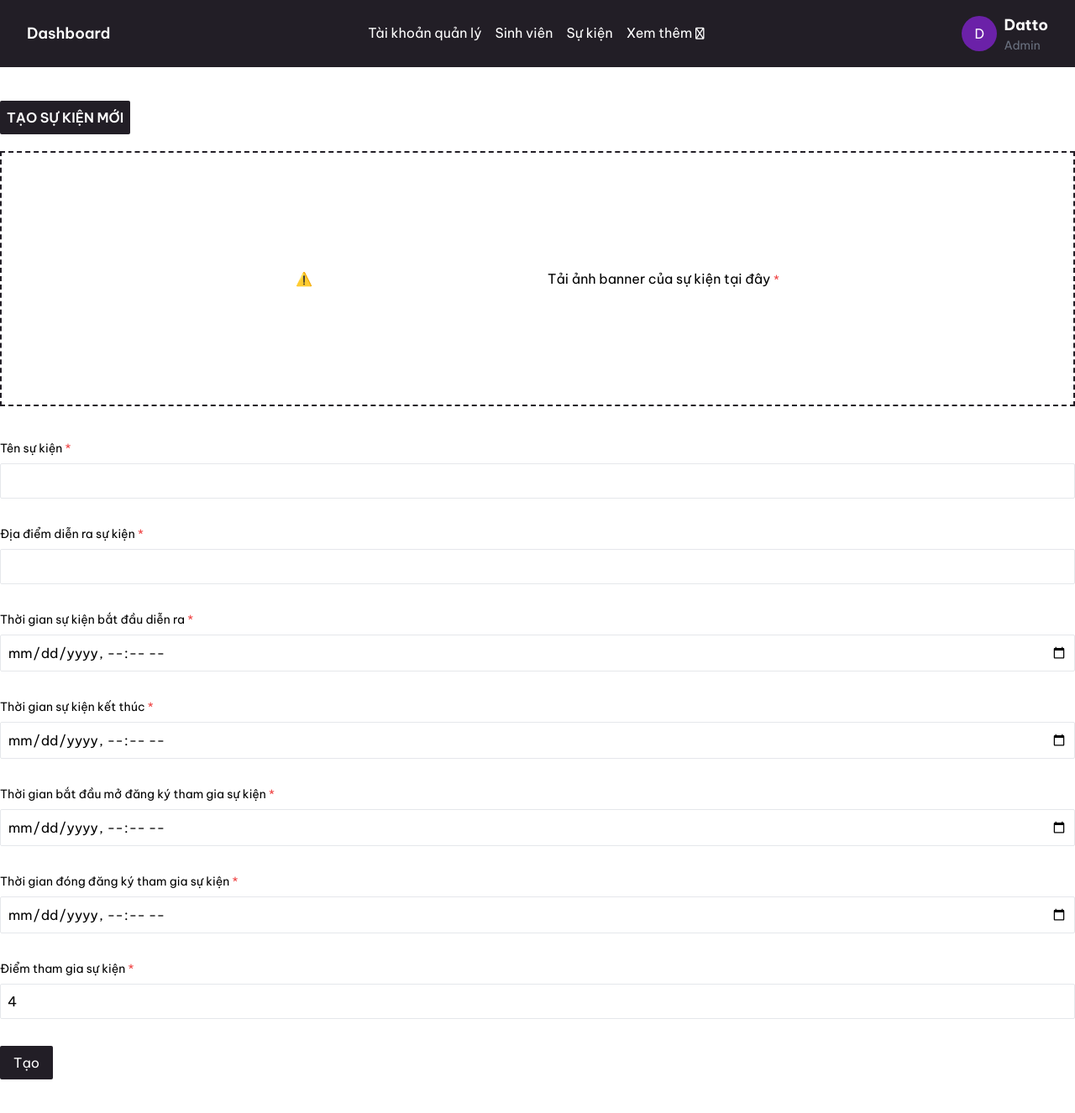
After one commit to chiendevj/tdc-event-management, a Laravel app: page /events/create in a window 1280 px wide. The commit adds this page. Shown: the whole page at 84% size. Run offline with Laravel 10, Linux system fonts and the light colour scheme; style sheets or scripts are compiled from the project's sources; some libraries are stand-ins or nearby versions.

Commit message:
admin dashboard ui, create events ui

```diff
--- /dev/null
+++ b/app/Http/Controllers/EventController.php
@@ -0,0 +1,90 @@
+<?php
+
+namespace App\Http\Controllers;
+
+use App\Models\Event;
+use Illuminate\Http\Request;
+use Illuminate\Validation\ValidationException;
+
+class EventController extends Controller
+{
+
+    public function create()
+    {
+        return view('events.create');
+    }
+
+
+    public function getAllEvents()
+    {
+        $events = Event::all();
+        return response()->json(["data" => $events, "success" => true, "message" => "Events retrieved successfully."]);
+    }
+
+
+    public function store(Request $request)
+    {
+        // Define the validation rules
+        $rules = [
+            'name' => 'required',
+            'event_photo' => 'required|image',
+            'event_start' => 'required|date',
+            'event_end' => 'required|date|after:event_start',
+            'location' => 'required',
+            'point' => 'required|integer',
+            'registration_start' => 'required|date',
+            'registration_end' => 'required|date|after:registration_start',
+        ];
+
+        // Define custom error messages
+        $messages = [
+            'name.required' => 'Vui lòng nhập tên sự kiện.',
+            'event_photo.required' => 'Vui lòng thêm ảnh cho sự kiện.',
+            'event_photo.image' => 'Ảnh sự kiện không hợp lệ.',
+            'event_start.required' => 'Vui lòng chọn thời gian bắt đầu sự kiện.',
+            'event_start.date' => 'Định dạng thời gian của ngày bắt đầu sự kiện không hợp lệ.',
+            'event_end.required' => 'Vui lòng chọn thời gian kết thúc sự kiện.',
+            'event_end.date' => 'Định dạng thời gian của ngày kết thúc sự kiện không hợp lệ.',
+            'location.required' => 'Vui lòng nhập địa điểm diễn ra sự kiện.',
+            'point.required' => 'Vui lòng nhập điểm tham gia sự kiện.',
+            'point.integer' => 'Điểm tham gia sự kiện phải là một số nguyên.',
+            'registration_start.required' => 'Vui lòng chọn thời gian mở đăng ký tham gia sự kiện.',
+            'registration_start.date' => 'Định dạng thời gian của thời gian mở đăng ký tham gia sự kiện không hợp lệ.',
+            'registration_end.required' => 'Vui lòng chọn thời gian đóng đăng ký tham gia sự kiện.',
+            'registration_end.date' => 'Định dạng thời gian của thời gian đóng đăng ký tham gia sự kiện không hợp lệ.',
+        ];
+
+        // Validate the request with custom messages
+        $validatedData = $request->validate($rules, $messages);
+
+        // Check if event_start and event_end are on the same day and within 2 hours
+        if (strtotime($request->event_end) <= strtotime($request->event_start)) {
+            return redirect()->back()
+                ->withErrors(['event_end' => 'Thời gian kết thúc sự kiện phải sau thời gian bắt đầu.'])
+                ->withInput();
+        }
+
+        if (strtotime($request->registration_end) <= strtotime($request->registration_start)) {
+            return redirect()->back()
+                ->withErrors(['event_end' => 'Thời gian đóng đăng ký tham gia sự kiện phải sau thời gian mở.'])
+                ->withInput();
+        }
+
+
+        // Handle the event photo upload
+        if ($request->hasFile('event_photo')) {
+            $file = $request->file('event_photo');
+            $filename = time() . '_' . $file->getClientOriginalName();
+            $filePath = $file->storeAs('uploads/events', $filename, 'public');
+
+            // Add the event_photo path to the validated data
+            $validatedData['event_photo'] = '/storage/' . $filePath;
+        }
+
+        // Create the event
+        $event = Event::create($validatedData);
+
+        // Return a JSON response
+        return response()->json(["data" => $event, "success" => true, "message" => "Sự kiện đã được tạo thành công."]);
+    }
+}
--- a/database/seeders/DatabaseSeeder.php
+++ b/database/seeders/DatabaseSeeder.php
@@ -14,7 +14,8 @@ class DatabaseSeeder extends Seeder
     {
         $this->call([
             EventSeeder::class,
-            UserSeeder::class
+            UserSeeder::class,
+            EventsTableSeeder::class,
         ]);
 
         // \App\Models\User::factory(10)->create();
--- a/package.json
+++ b/package.json
@@ -12,5 +12,8 @@
         "postcss": "^8.4.38",
         "tailwindcss": "^3.4.4",
         "vite": "^5.0.0"
+    },
+    "dependencies": {
+        "lottie-web": "^5.12.2"
     }
 }
--- a/resources/views/components/admin/header.blade.php
+++ b/resources/views/components/admin/header.blade.php
@@ -1,7 +1,7 @@
 <header class="bg-[var(--dark-bg)]">
   <div class="container mx-auto w-full px-8 py-4 flex items-center justify-between">
     <h1 class="text-lg text-white font-semibold">
-      <a href="">
+      <a href="{{ route('admin.dashboard') }}">
         Dashboard
       </a>
     </h1>
--- /dev/null
+++ b/resources/views/events/create.blade.php
@@ -0,0 +1,102 @@
+@extends('layouts.admin')
+
+@section('title', 'Create new Events')
+
+@section('content')
+
+    <div class="container mx-auto mt-[40px]">
+        <h3 class="uppercase block p-2 font-semibold rounded-sm text-white bg-[var(--dark-bg)] w-fit mb-[20px]">
+            Tạo sự kiện mới</h3>
+
+        <form action="{{ route('events.store') }}" method="POST" enctype="multipart/form-data">
+            @csrf
+            <div
+                class="border-2 border-dashed border-[var(--dark-bg)] choose_event_banner w-full flex items-center justify-center">
+                <div class="banner_display">
+                    <script src="https://unpkg.com/@lottiefiles/lottie-player@latest/dist/lottie-player.js"></script>
+                    <lottie-player src="https://lottie.host/4e363e08-db5c-4f9a-a357-dae55f4e24f1/qmLtQct7kp.json"
+                        background="##FFFFFF" speed="1" style="width: 300px; height: 300px" loop autoplay direction="1"
+                        mode="normal"></lottie-player>
+                </div>
+                <label for="event_photo" class="cursor-pointer">
+                    Tải ảnh banner của sự kiện tại đây <span class="text-sm text-red-500">*</span>
+                    <input type="file" id="event_photo" name="event_photo" hidden>
+                    @error('event_photo')
+                        <span class="text-red-500 text-sm">{{ $message }}</span>
+                    @enderror
+                </label>
+            </div>
+
+            <div class="mt-[40px] w-full">
+                <label for="name" class="flex flex-col items-start gap-2 w-full">
+                    <span class="text-sm">Tên sự kiện <span class="text-sm text-red-500">*</span></span>
+                    <input type="text" name="name" id="name" class="p-2 border rounded-sm outline-none w-full"
+                        value="{{ old('name') }}">
+                    @error('name')
+                        <span class="text-red-500 text-sm">{{ $message }}</span>
+                    @enderror
+                </label>
+
+                <label for="location" class="mt-8 flex flex-col items-start gap-2 w-full">
+                    <span class="text-sm">Địa điểm diễn ra sự kiện <span class="text-sm text-red-500">*</span></span>
+                    <input type="text" name="location" id="location" class="p-2 border rounded-sm outline-none w-full"
+                        value="{{ old('location') }}">
+                    @error('location')
+                        <span class="text-red-500 text-sm">{{ $message }}</span>
+                    @enderror
+                </label>
+
+                <label for="event_start" class="mt-8 flex flex-col items-start gap-2 w-full">
+                    <span class="text-sm">Thời gian sự kiện bắt đầu diễn ra <span
+                            class="text-sm text-red-500">*</span></span>
+                    <input type="datetime-local" name="event_start" id="event_start"
+                        class="p-2 border rounded-sm outline-none w-full" value="{{ old('event_start') }}">
+                    @error('event_start')
+                        <span class="text-red-500 text-sm">{{ $message }}</span>
+                    @enderror
+                </label>
+
+                <label for="event_end" class="mt-8 flex flex-col items-start gap-2 w-full">
+                    <span class="text-sm">Thời gian sự kiện kết thúc <span class="text-sm text-red-500">*</span></span>
+                    <input type="datetime-local" name="event_end" id="event_end"
+                        class="p-2 border rounded-sm outline-none w-full" value="{{ old('event_end') }}">
+                    @error('event_end')
+                        <span class="text-red-500 text-sm">{{ $message }}</span>
+                    @enderror
+                </label>
+
+                <label for="registration_start" class="mt-8 flex flex-col items-start gap-2 w-full">
+                    <span class="text-sm">Thời gian bắt đầu mở đăng ký tham gia sự kiện <span
+                            class="text-sm text-red-500">*</span></span>
+                    <input type="datetime-local" name="registration_start" id="registration_start"
+                        class="p-2 border rounded-sm outline-none w-full" value="{{ old('registration_start') }}">
+                    @error('registration_start')
+                        <span class="text-red-500 text-sm">{{ $message }}</span>
+                    @enderror
+                </label>
+
+                <label for="registration_end" class="mt-8 flex flex-col items-start gap-2 w-full">
+                    <span class="text-sm">Thời gian đóng đăng ký tham gia sự kiện <span
+                            class="text-sm text-red-500">*</span></span>
+                    <input type="datetime-local" name="registration_end" id="registration_end"
+                        class="p-2 border rounded-sm outline-none w-full" value="{{ old('registration_end') }}">
+                    @error('registration_end')
+                        <span class="text-red-500 text-sm">{{ $message }}</span>
+                    @enderror
+                </label>
+
+                <label for="point" class="mt-8 flex flex-col items-start gap-2 w-full">
+                    <span class="text-sm">Điểm tham gia sự kiện <span class="text-sm text-red-500">*</span></span>
+                    <input type="number" name="point" id="point" class="p-2 border rounded-sm outline-none w-full"
+                        value="{{ old('point', 4) }}">
+                    @error('point')
+                        <span class="text-red-500 text-sm">{{ $message }}</span>
+                    @enderror
+                </label>
+
+                <button type="submit" class="mt-8 mb-10 py-2 px-4 bg-[var(--dark-bg)] text-white rounded-sm">Tạo</button>
+            </div>
+        </form>
+    </div>
+
+@endsection
--- a/resources/views/layouts/admin.blade.php
+++ b/resources/views/layouts/admin.blade.php
@@ -12,8 +12,6 @@
         rel="stylesheet">
     @vite('resources/css/app.css')
     <link rel="stylesheet" href="{{ asset('css/admin.css') }}">
-    <link rel="stylesheet" data-purpose="Layout StyleSheet" title="Web Awesome"
-        href="/css/app-wa-d53d10572a0e0d37cb8d614a3f177a0c.css?vsn=d">
 
     <link rel="stylesheet" href="https://site-assets.fontawesome.com/releases/v6.5.2/css/all.css">
 
@@ -24,6 +22,7 @@
     <link rel="stylesheet" href="https://site-assets.fontawesome.com/releases/v6.5.2/css/sharp-regular.css">
 
     <link rel="stylesheet" href="https://site-assets.fontawesome.com/releases/v6.5.2/css/sharp-light.css">
+
     <title>@yield('title', 'My Laravel App')</title>
 </head>
 
--- a/routes/web.php
+++ b/routes/web.php
@@ -1,5 +1,6 @@
 <?php
 
+use App\Http\Controllers\EventController;
 use Illuminate\Support\Facades\Route;
 
 /*
@@ -17,7 +18,12 @@ Route::get('/', function () {
     return view('welcome');
 });
 
-
 Route::get('/admin/dashboard', function () {
     return view('dashboards.admin.index');
-});
+})->name('admin.dashboard');
+
+
+// Event routes
+Route::get('/events/create', [EventController::class, 'create'])->name("events.create");
+Route::post('/events/store', [EventController::class, 'store'])->name("events.store");
+Route::get('/api/events', [EventController::class, 'getAllEvents'])->name("events.all");
```
Also changed, not shown: app/Models/Event.php (added, +21 -0 lines), database/seeders/EventSeeder.php (+4 -4 lines), database/seeders/EventsTableSeeder.php (added, +69 -0 lines), public/css/admin.css (+23 -3 lines), resources/views/dashboards/admin/index.blade.php (+46 -5 lines), database/migrations/2024_06_17_160036_create_events_table.php, package-lock.json, public/assets/events/banner1.jpg (added), public/assets/events/banner2.jpg (added), public/assets/events/banner3.jpg (added), public/assets/events/banner4.jpg (added), resources/js/app.js (line endings or trailing spaces).
